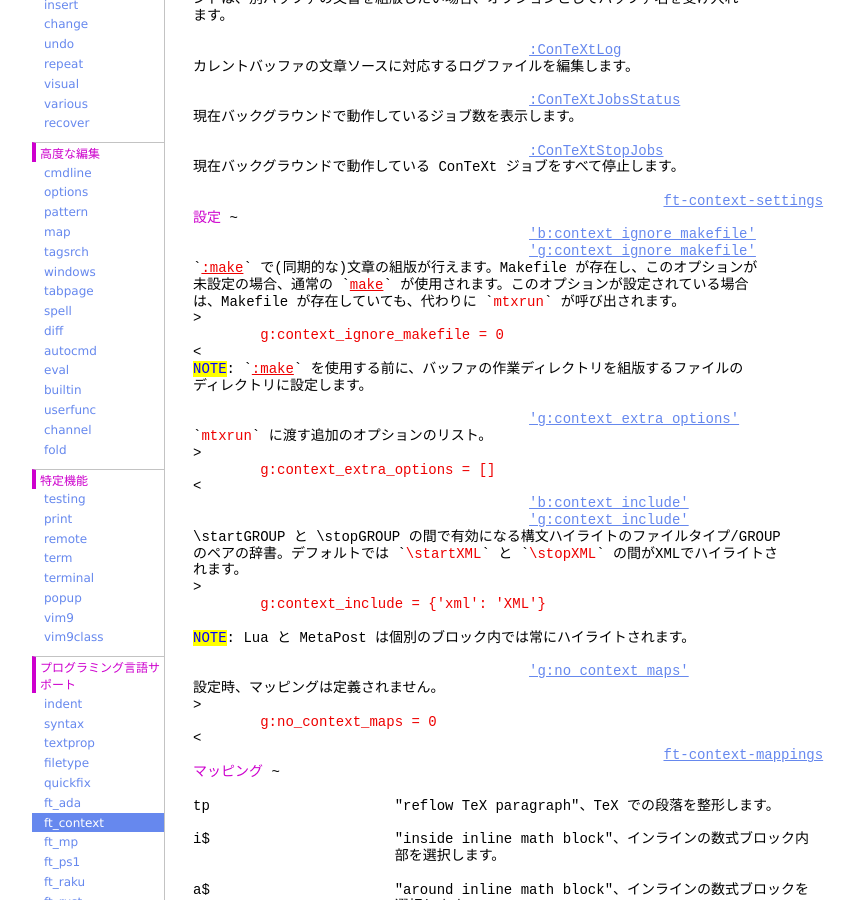
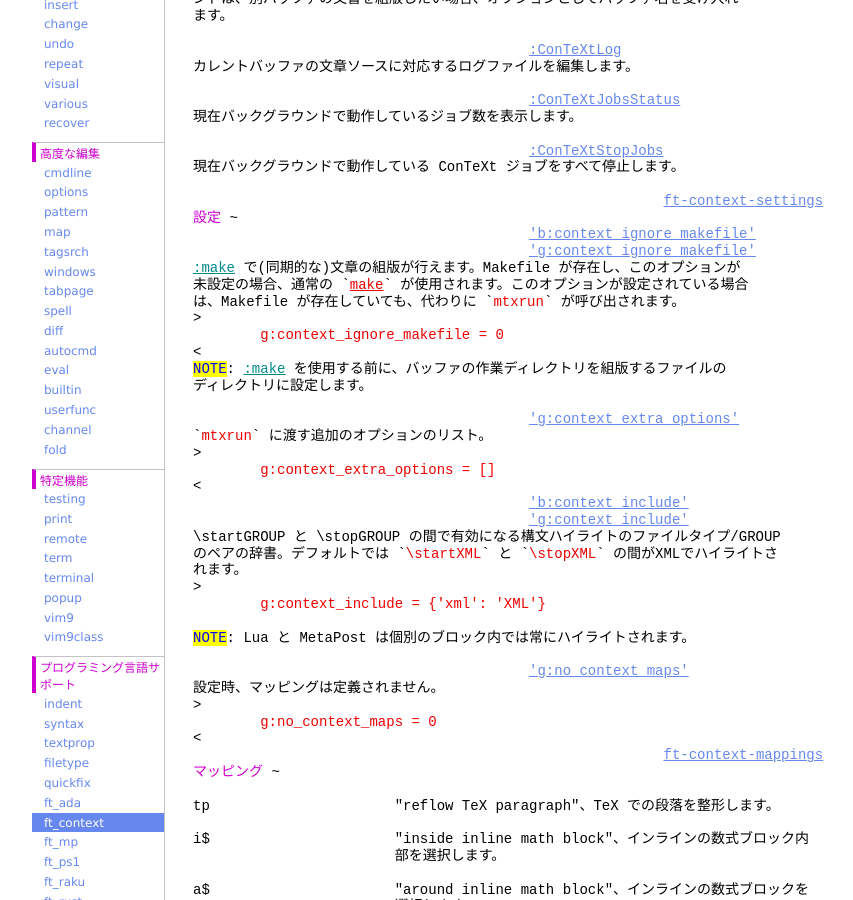
Before and after one commit to vim-jp/vimdoc-ja, a Jekyll site: the page built from ft_context.html, in a window 1280 px wide and 900 px high, scrolled down 1686 px. Shown: the whole window, without its empty margins (208-1061 px from the left). Built offline with Jekyll 4.4.1, drawn with Linux system fonts in a browser that asks for light colours; nearby versions of some CDN libraries; comment, search, counter and statistics services are not loaded; some of the changed text lies outside the part shown.

Commit message:
Generated by GitHub workflow 8214611207
https://github.com/vim-jp/vimdoc-ja-working/actions/runs/8214611207

```diff
--- a/ft_context.html
+++ b/ft_context.html
@@ -3,7 +3,7 @@ layout: vimdoc
 helpname: 'ft_context'
 ---
 <div id='vimCodeElement'>
-<a class="Constant" href="ft_context.html" name="ft_context.txt">ft_context.txt</a>&nbsp;&nbsp;&nbsp;&nbsp;&nbsp;&nbsp;&nbsp;&nbsp;For&nbsp;<span class="Identifier">Vim バージョン 9.1.</span>&nbsp;&nbsp;Last change: 2022 Sep 27<br>
+<a class="Constant" href="ft_context.html" name="ft_context.txt">ft_context.txt</a>&nbsp;&nbsp;&nbsp;&nbsp;&nbsp;&nbsp;&nbsp;&nbsp;For&nbsp;<span class="Identifier">Vim バージョン 9.1.</span>&nbsp;&nbsp;Last change: 2024 Jan 01<br>
 <br>
 これは ConTeXt ファイルタイププラグインのドキュメントです。<br>
 <br>
@@ -106,13 +106,13 @@ Vim は、カレントバッファの最初の 10 行内にマジック行を検
 <span class="PreProc">設定</span>&nbsp;~<br>
 &nbsp;&nbsp;&nbsp;&nbsp;&nbsp;&nbsp;&nbsp;&nbsp;&nbsp;&nbsp;&nbsp;&nbsp;&nbsp;&nbsp;&nbsp;&nbsp;&nbsp;&nbsp;&nbsp;&nbsp;&nbsp;&nbsp;&nbsp;&nbsp;&nbsp;&nbsp;&nbsp;&nbsp;&nbsp;&nbsp;&nbsp;&nbsp;&nbsp;&nbsp;&nbsp;&nbsp;&nbsp;&nbsp;&nbsp;&nbsp;<a class="Constant" href="ft_context.html#'b:context_ignore_makefile'" name="'b:context_ignore_makefile'">'b:context_ignore_makefile'</a><br>
 &nbsp;&nbsp;&nbsp;&nbsp;&nbsp;&nbsp;&nbsp;&nbsp;&nbsp;&nbsp;&nbsp;&nbsp;&nbsp;&nbsp;&nbsp;&nbsp;&nbsp;&nbsp;&nbsp;&nbsp;&nbsp;&nbsp;&nbsp;&nbsp;&nbsp;&nbsp;&nbsp;&nbsp;&nbsp;&nbsp;&nbsp;&nbsp;&nbsp;&nbsp;&nbsp;&nbsp;&nbsp;&nbsp;&nbsp;&nbsp;<a class="Constant" href="ft_context.html#'g:context_ignore_makefile'" name="'g:context_ignore_makefile'">'g:context_ignore_makefile'</a><br>
-`<a class="Comment" href="quickfix.html#:make">:make</a>`&nbsp;で(同期的な)文章の組版が行えます。Makefile が存在し、このオプションが<br>
+<a class="Identifier" href="quickfix.html#:make">:make</a>&nbsp;で(同期的な)文章の組版が行えます。Makefile が存在し、このオプションが<br>
 未設定の場合、通常の&nbsp;`<a class="Comment" href="quickfix.html#:make">make</a>`&nbsp;が使用されます。このオプションが設定されている場合<br>
 は、Makefile が存在していても、代わりに&nbsp;`<span class="Comment">mtxrun</span>`&nbsp;が呼び出されます。<br>
 &gt;<br>
 <div class="helpExample">&nbsp;&nbsp;&nbsp;&nbsp;&nbsp;&nbsp;&nbsp;&nbsp;g:context_ignore_makefile = 0</div>
 &lt;<br>
-<span class="Todo">NOTE</span>:&nbsp;`<a class="Comment" href="quickfix.html#:make">:make</a>`&nbsp;を使用する前に、バッファの作業ディレクトリを組版するファイルの<br>
+<span class="Todo">NOTE</span>:&nbsp;<a class="Identifier" href="quickfix.html#:make">:make</a>&nbsp;を使用する前に、バッファの作業ディレクトリを組版するファイルの<br>
 ディレクトリに設定します。<br>
 <br>
 &nbsp;&nbsp;&nbsp;&nbsp;&nbsp;&nbsp;&nbsp;&nbsp;&nbsp;&nbsp;&nbsp;&nbsp;&nbsp;&nbsp;&nbsp;&nbsp;&nbsp;&nbsp;&nbsp;&nbsp;&nbsp;&nbsp;&nbsp;&nbsp;&nbsp;&nbsp;&nbsp;&nbsp;&nbsp;&nbsp;&nbsp;&nbsp;&nbsp;&nbsp;&nbsp;&nbsp;&nbsp;&nbsp;&nbsp;&nbsp;<a class="Constant" href="ft_context.html#'g:context_extra_options'" name="'g:context_extra_options'">'g:context_extra_options'</a><br>
```
